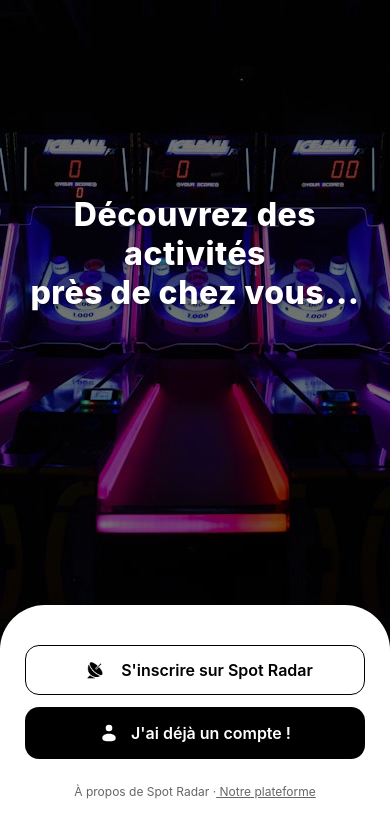
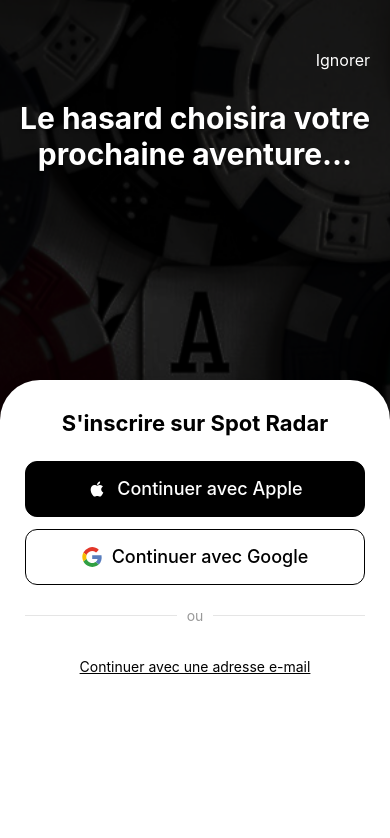
Before and after one commit to y9b3/Spotradar, a React Native app: screen /SignInScreen in a window 390 px wide. Shown: the top 838 px of the page. Built offline with nearby package versions, Linux system fonts and the light colour scheme.

Commit message:
Inscription

```diff
--- a/App.js
+++ b/App.js
@@ -4,6 +4,7 @@
 import OnboardingScreen from './pages/OnboardingScreen/OnboardingScreen';
 import SplashScreen from './components/SplashScreen';
 import LoginScreen from './pages/LoginScreen/LoginScreen';
+import SignInScreen from './pages/SignInScreen/SignInScreen';
 
 const Stack = createNativeStackNavigator();
 
@@ -36,6 +37,10 @@
           name="Login"
           component={LoginScreen}
         />
+        <Stack.Screen
+          name="SignInScreen"
+          component={SignInScreen}
+        />
       </Stack.Navigator>
     </NavigationContainer>
   );
--- a/pages/OnboardingScreen/OnboardingScreen.js
+++ b/pages/OnboardingScreen/OnboardingScreen.js
@@ -20,7 +20,7 @@
       <View style={styles.bottomSection}>
         <SafeAreaView style={styles.bottomContainer}>
           <View style={styles.buttonContainer}>
-            <TouchableOpacity style={styles.signUpButton}>
+            <TouchableOpacity style={styles.signUpButton} onPress={() => navigation.navigate('SignInScreen')}>
               <Image
                 source={require('../../assets/Spotlogo.png')}
                 style={styles.spotLogo}
--- /dev/null
+++ b/pages/SignInScreen/SignInScreen.js
@@ -0,0 +1,206 @@
+import React from 'react';
+import { View, Text, StyleSheet, TouchableOpacity, ImageBackground } from 'react-native';
+import { SafeAreaView } from 'react-native-safe-area-context';
+import Svg, { Path } from 'react-native-svg';
+
+const AppleIcon = ({ size = 20, color = '#fff' }) => (
+  <Svg width={size} height={size} viewBox="0 0 24 24">
+    <Path
+      fill={color}
+      d="M17.05 20.28c-.98.95-2.05.8-3.08.35c-1.09-.46-2.09-.48-3.24 0c-1.44.62-2.2.44-3.06-.35C2.79 15.25 3.51 7.59 9.05 7.31c1.35.07 2.29.74 3.08.8c1.18-.24 2.31-.93 3.57-.84c1.51.12 2.65.72 3.4 1.8c-3.12 1.87-2.38 5.98.48 7.13c-.57 1.5-1.31 2.99-2.54 4.09zM12.03 7.25c-.15-2.23 1.66-4.07 3.74-4.25c.29 2.58-2.34 4.5-3.74 4.25"
+    />
+  </Svg>
+);
+
+const GoogleIcon = ({ size = 20 }) => (
+  <Svg width={size} height={size} viewBox="0 0 128 128">
+    <Path
+      fill="#e33629"
+      d="M44.59 4.21a64 64 0 0 1 42.61.37a61.2 61.2 0 0 1 20.35 12.62c-2 2.14-4.11 4.14-6.15 6.22Q95.58 29.23 89.77 35a34.3 34.3 0 0 0-13.64-8a37.17 37.17 0 0 0-37.46 9.74a39.25 39.25 0 0 0-9.18 14.91L8.76 35.6A63.53 63.53 0 0 1 44.59 4.21"
+    />
+    <Path
+      fill="#f8bd00"
+      d="M3.26 51.5a63 63 0 0 1 5.5-15.9l20.73 16.09a38.3 38.3 0 0 0 0 24.63q-10.36 8-20.73 16.08a63.33 63.33 0 0 1-5.5-40.9"
+    />
+    <Path
+      fill="#587dbd"
+      d="M65.27 52.15h59.52a74.3 74.3 0 0 1-1.61 33.58a57.44 57.44 0 0 1-16 26.26c-6.69-5.22-13.41-10.4-20.1-15.62a29.72 29.72 0 0 0 12.66-19.54H65.27c-.01-8.22 0-16.45 0-24.68"
+    />
+    <Path
+      fill="#319f43"
+      d="M8.75 92.4q10.37-8 20.73-16.08A39.3 39.3 0 0 0 44 95.74a37.2 37.2 0 0 0 14.08 6.08a41.3 41.3 0 0 0 15.1 0a36.2 36.2 0 0 0 13.93-5.5c6.69 5.22 13.41 10.4 20.1 15.62a57.13 57.13 0 0 1-25.9 13.47a67.6 67.6 0 0 1-32.36-.35a63 63 0 0 1-23-11.59A63.7 63.7 0 0 1 8.75 92.4"
+    />
+  </Svg>
+);
+
+const SignInScreen = ({ navigation }) => (
+  <View style={{ flex: 1 }}>
+    <ImageBackground
+      source={require('../../assets/poker.png')}
+      style={styles.backgroundImage}
+      resizeMode="cover"
+    >
+      <SafeAreaView style={styles.safeArea}>
+        <TouchableOpacity style={styles.ignoreButton} onPress={() => navigation.goBack()}>
+          <Text style={styles.ignoreText}>Ignorer</Text>
+        </TouchableOpacity>
+        <View style={styles.topTextContainer}>
+          <Text style={styles.title}>Le hasard choisira votre{"\n"}prochaine aventure...</Text>
+        </View>
+        <View style={styles.bottomCard}>
+          <Text style={styles.signUpTitle}>S'inscrire sur Spot Radar</Text>
+          <TouchableOpacity style={styles.appleButton}>
+            <AppleIcon />
+            <Text style={styles.appleButtonText}>Continuer avec Apple</Text>
+          </TouchableOpacity>
+          <TouchableOpacity style={styles.googleButton}>
+            <GoogleIcon />
+            <Text style={styles.googleButtonText}>Continuer avec Google</Text>
+          </TouchableOpacity>
+          <View style={styles.separatorContainer}>
+            <View style={styles.separator} />
+            <Text style={styles.orText}>ou</Text>
+            <View style={styles.separator} />
+          </View>
+          <TouchableOpacity
+            style={styles.emailButton}
+            onPress={() => navigation && navigation.navigate('EmailSignUp')}
+          >
+            <Text style={styles.emailButtonText}>
+              Continuer avec une adresse e-mail
+            </Text>
+          </TouchableOpacity>
+        </View>
+      </SafeAreaView>
+    </ImageBackground>
+  </View>
+);
+
+const styles = StyleSheet.create({
+  backgroundImage: {
+    flex: 1,
+    width: '100%',
+    height: '100%',
+  },
+  safeArea: {
+    flex: 1,
+    backgroundColor: 'rgba(0,0,0,0.55)',
+  },
+  ignoreButton: {
+    position: 'absolute',
+    top: 50,
+    right: 20,
+    zIndex: 1,
+  },
+  ignoreText: {
+    color: 'white',
+    fontSize: 16,
+  },
+  topTextContainer: {
+    width: '100%',
+    alignItems: 'center',
+    marginTop: 100,
+    marginBottom: 20,
+  },
+  title: {
+    color: 'white',
+    fontSize: 30,
+    fontWeight: 'bold',
+    textAlign: 'center',
+    lineHeight: 36,
+    textShadowColor: 'rgba(0,0,0,0.3)',
+    textShadowOffset: { width: 0, height: 2 },
+    textShadowRadius: 3,
+  },
+  bottomCard: {
+    position: 'absolute',
+    left: 0,
+    right: 0,
+    bottom: 0,
+    backgroundColor: 'white',
+    borderTopLeftRadius: 40,
+    borderTopRightRadius: 40,
+    padding: 25,
+    paddingTop: 30,
+    alignItems: 'center',
+    shadowColor: '#000',
+    shadowOffset: { width: 0, height: -2 },
+    shadowOpacity: 0.1,
+    shadowRadius: 10,
+    elevation: 10,
+    height: '55%',
+  },
+  signUpTitle: {
+    fontSize: 22,
+    fontWeight: 'bold',
+    textAlign: 'center',
+    marginBottom: 25,
+  },
+  appleButton: {
+    backgroundColor: 'black',
+    flexDirection: 'row',
+    alignItems: 'center',
+    justifyContent: 'center',
+    padding: 14,
+    borderRadius: 12,
+    marginBottom: 12,
+    borderWidth: 1,
+    borderColor: 'black',
+    width: '100%',
+    height: 56,
+  },
+  appleButtonText: {
+    color: 'white',
+    fontSize: 18,
+    fontWeight: '500',
+    marginLeft: 10,
+  },
+  googleButton: {
+    backgroundColor: 'white',
+    flexDirection: 'row',
+    alignItems: 'center',
+    justifyContent: 'center',
+    padding: 14,
+    borderRadius: 12,
+    marginBottom: 12,
+    borderWidth: 1,
+    borderColor: 'black',
+    width: '100%',
+    height: 56,
+  },
+  googleButtonText: {
+    color: 'black',
+    fontSize: 18,
+    fontWeight: '500',
+    marginLeft: 10,
+  },
+  separatorContainer: {
+    flexDirection: 'row',
+    alignItems: 'center',
+    marginVertical: 10,
+    width: '100%',
+  },
+  separator: {
+    flex: 1,
+    height: 1,
+    backgroundColor: '#E5E5E5',
+  },
+  orText: {
+    marginHorizontal: 10,
+    color: '#999',
+    fontSize: 14,
+  },
+  emailButton: {
+    padding: 16,
+    marginTop: 8,
+    width: '100%',
+  },
+  emailButtonText: {
+    color: 'black',
+    fontSize: 14,
+    textAlign: 'center',
+    textDecorationLine: 'underline',
+  },
+});
+
+export default SignInScreen;
```
Also changed, not shown: assets/poker.png (added).
